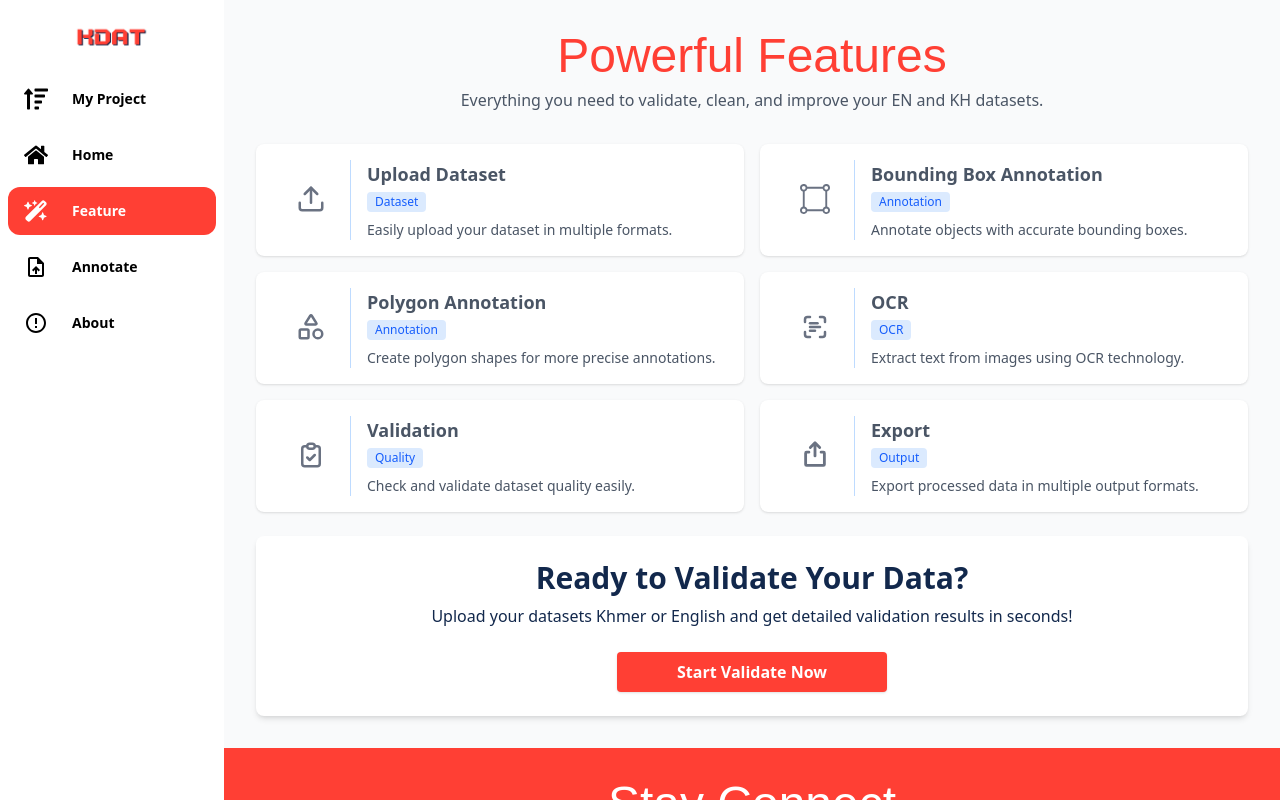
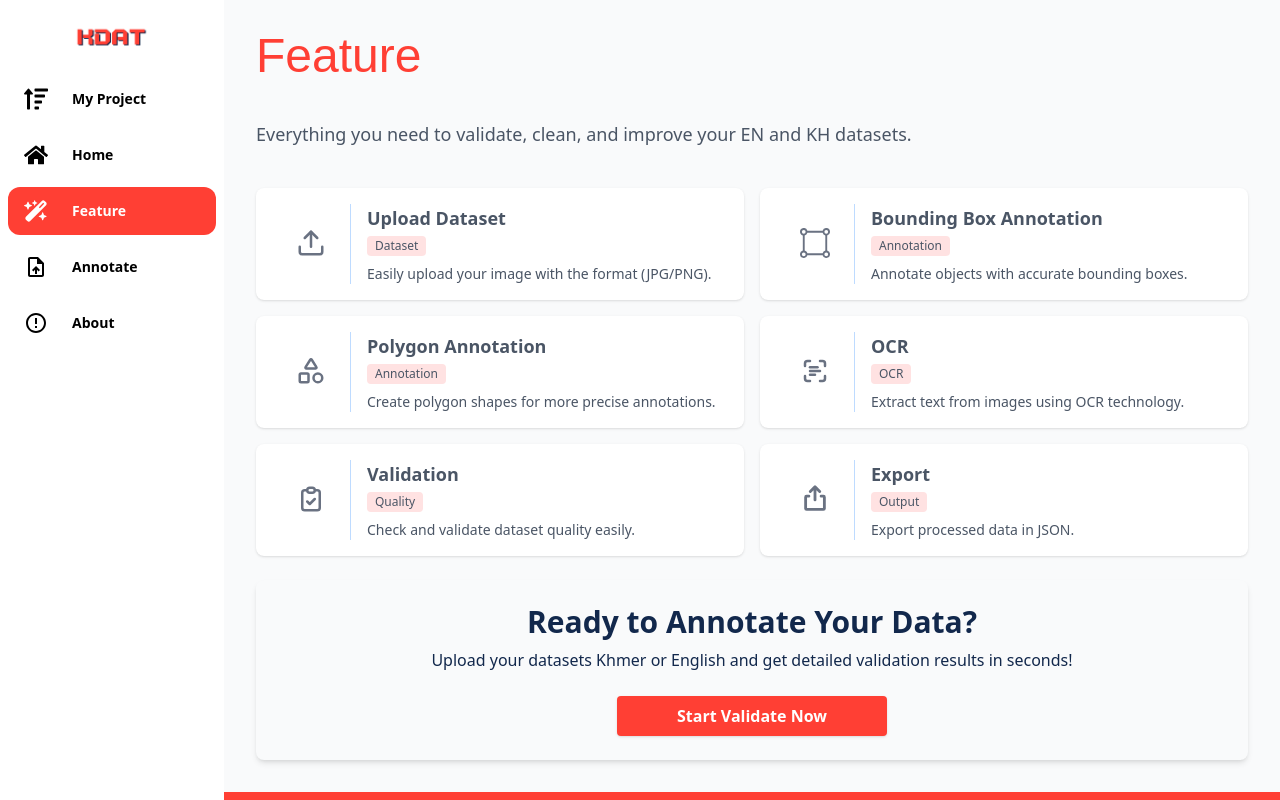
Before and after one commit to Sievlinh/Khmer-Annotation-Tool-Frontend, a React (Vite) app: page /feature in a window 1280 px wide. Built offline with nearby package versions, Linux system fonts and the light colour scheme; a web font is replaced by a local one.

Commit message:
Update Feature

```diff
--- a/src/pages/Feature.jsx
+++ b/src/pages/Feature.jsx
@@ -9,8 +9,8 @@ import Footer from '../components/Footer';
 
 const SidebarItem = () => {
   return (
-<div className=" text-[#12284c] rounded-lg p-6 text-center mt-6 shadow-md bg-white transform">
-      <h2 className="text-3xl font-bold mb-2">Ready to Validate Your Data?</h2>
+<div className=" text-[#12284c] rounded-lg p-6 text-center mt-6 shadow-md bg-gray-50 transition-transform">
+      <h2 className="text-3xl font-bold mb-2">Ready to Annotate Your Data?</h2>
       <p className="mb-6 text-1xl">
         Upload your datasets Khmer or English and get detailed validation results in seconds!
       </p>
@@ -28,7 +28,7 @@ const featuresData = [
   {
     icon: FiUpload,
     title: "Upload Dataset",
-    description: "Easily upload your dataset in multiple formats.",
+    description: "Easily upload your image with the format (JPG/PNG).",
     tag: "Dataset",
   },
   {
@@ -58,7 +58,7 @@ const featuresData = [
   {
     icon: PiExportBold,
     title: "Export",
-    description: "Export processed data in multiple output formats.",
+    description: "Export processed data in JSON.",
     tag: "Output",
   },
 ];
@@ -66,10 +66,10 @@ const Features = () => {
   return (
     <div className="min-h-full bg-gray-50">
     <main className="flex-1 p-8 bg-gray-50 overflow-y-auto">
-      <h1 className="text-5xl font-cadt text-[#ff3f34] mb-2 text-center">
-        Powerful Features
+      <h1 className="text-5xl font-cadt text-[#ff3f34] mb-2 ">
+        Feature
       </h1>
-      <p className="text-gray-600 text-center mb-8">
+      <p className="text-gray-600 text-lg mt-10 mb-10">
         Everything you need to validate, clean, and improve your EN and KH datasets.
       </p>
 
@@ -77,14 +77,16 @@ const Features = () => {
         {featuresData.map((f, i) => (
           <div
             key={i}
-            className="bg-white rounded-lg shadow p-4 flex space-x-4 hover:shadow-lg transition"
+            div className="bg-white rounded-lg shadow p-4 flex space-x-4
+                hover:bg-red-50 hover:shadow-lg transition
+                duration-300 ease-in-out"
           >
             <div className="text-3xl text-gray-500 border-r p-6  flex border-blue-200">
               <f.icon />
             </div>
             <div>
               <h2 className="font-semibold text-gray-600 text-lg">{f.title}</h2>
-              <span className="inline-block px-2 py-0.5 mt-1 text-xs bg-blue-100 text-blue-600 rounded">
+              <span className="inline-block px-2 py-0.5 mt-1 text-xs bg-red-100 text-gray-600 rounded">
                 {f.tag}
               </span>
               <p className="text-sm text-gray-600 mt-2">{f.description}</p>
```
